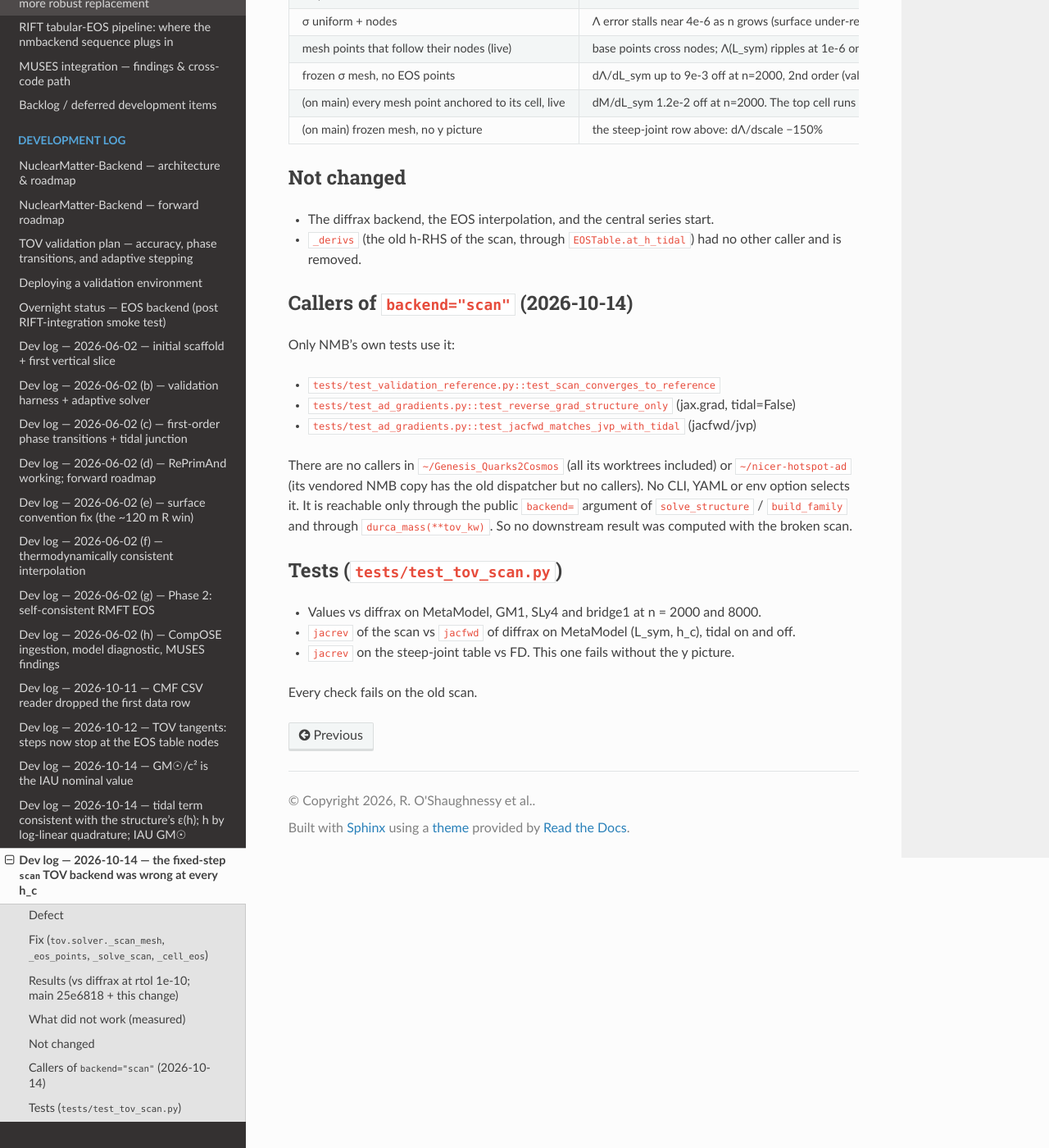
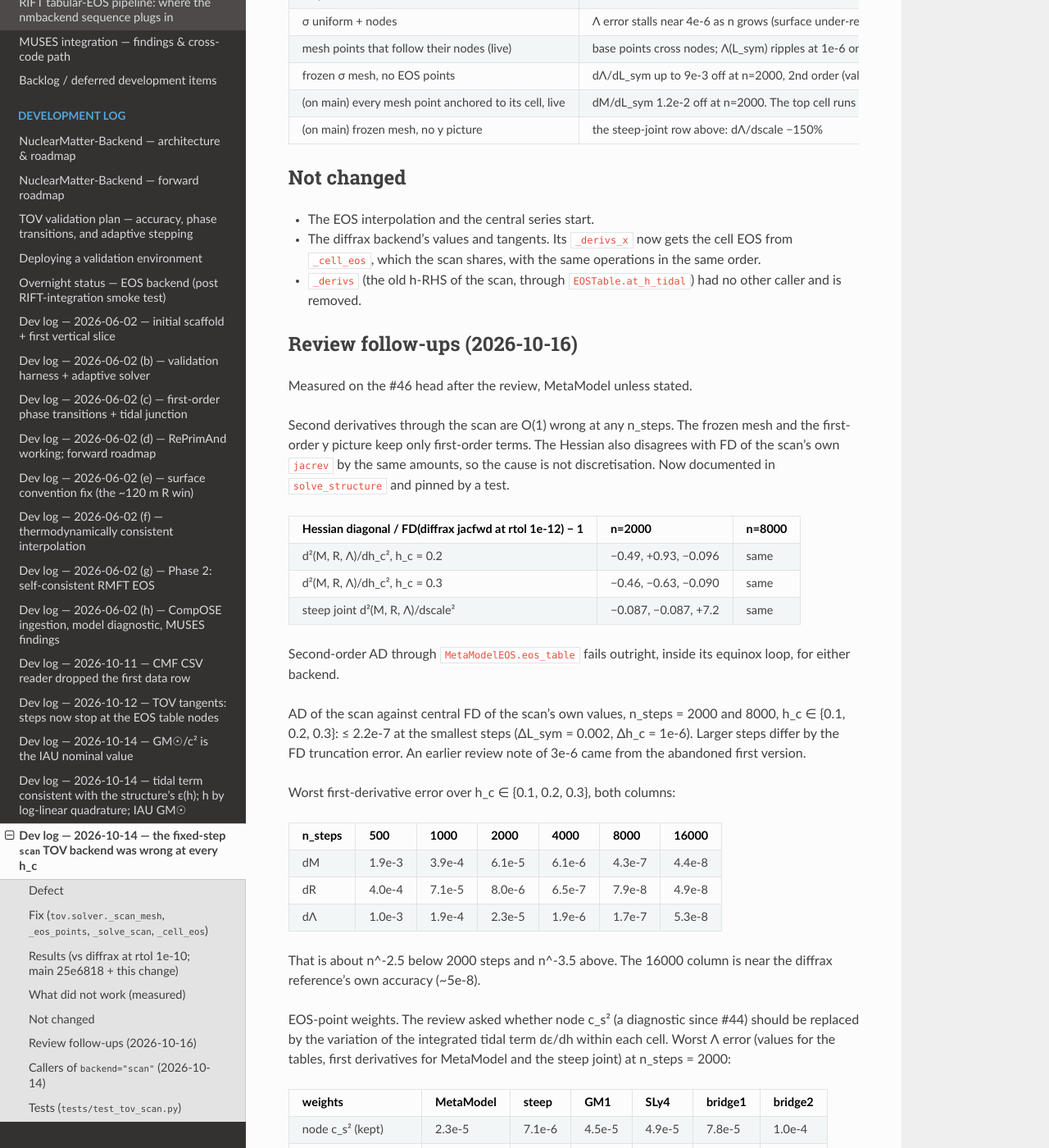
Before and after one commit to oshaughnessy-junior/NuclearMatter-Backend, a Sphinx documentation site: the page built from docs/devlog/2026-10-14-tov-scan-accuracy.md, in a window 1280 px wide and 1400 px high, scrolled down 3005 px. Shown: the whole window at 82% size. Built offline with Sphinx 7.4.7 and the Read the Docs theme 3.1.0, drawn with Linux system fonts in a browser that asks for light colours; some of the changed text lies outside the part shown.

Commit message:
tov scan: address #46 review (docs, reuse, tests, n_steps check)
- document: scan second derivatives O(1) wrong (pinned by a test); AD
  matches FD of the scan to 2.2e-7; cost >= len(table.h) steps; measured
  convergence (values n^-4, first derivatives ~n^-3.5)
- share _cell_eos between _derivs_x and the scan, reuse _shift
  (diffrax values/tangents bit-identical; scan tangents to 1.5e-12)
- tidal=False builds no y-picture arrays; n_steps < 1 raises
- test_scan_converges_to_reference gets an absolute bound (3e-4)
- steep-table test helper loaded by path (any pytest import mode)
- devlog: review follow-ups, incl. EOS-point weights (node cs2 kept)

Co-Authored-By: Claude Opus 5.5 <noreply@anthropic.com>

```diff
--- a/docs/devlog/2026-10-14-tov-scan-accuracy.md
+++ b/docs/devlog/2026-10-14-tov-scan-accuracy.md
@@ -118,9 +118,62 @@ was the C⁰ node c_s² interpolated in h.
 | (on main) frozen mesh, no y picture | the steep-joint row above: dΛ/dscale −150% |
 
 ## Not changed
-- The diffrax backend, the EOS interpolation, and the central series start.
+- The EOS interpolation and the central series start.
+- The diffrax backend's values and tangents.  Its `_derivs_x` now gets the cell
+  EOS from `_cell_eos`, which the scan shares, with the same operations in the
+  same order.
 - `_derivs` (the old h-RHS of the scan, through `EOSTable.at_h_tidal`) had no
   other caller and is removed.
+
+## Review follow-ups (2026-10-16)
+Measured on the #46 head after the review, MetaModel unless stated.
+
+Second derivatives through the scan are O(1) wrong at any n_steps.  The frozen
+mesh and the first-order y picture keep only first-order terms.  The Hessian also
+disagrees with FD of the scan's own `jacrev` by the same amounts, so the cause is
+not discretisation.  Now documented in `solve_structure` and pinned by a test.
+
+| Hessian diagonal / FD(diffrax jacfwd at rtol 1e-12) − 1 | n=2000 | n=8000 |
+|---|---|---|
+| d²(M, R, Λ)/dh_c², h_c = 0.2 | −0.49, +0.93, −0.096 | same |
+| d²(M, R, Λ)/dh_c², h_c = 0.3 | −0.46, −0.63, −0.090 | same |
+| steep joint d²(M, R, Λ)/dscale² | −0.087, −0.087, +7.2 | same |
+
+Second-order AD through `MetaModelEOS.eos_table` fails outright, inside its
+equinox loop, for either backend.
+
+AD of the scan against central FD of the scan's own values, n_steps = 2000 and
+8000, h_c ∈ {0.1, 0.2, 0.3}: ≤ 2.2e-7 at the smallest steps (ΔL_sym = 0.002, Δh_c = 1e-6).
+Larger steps differ by the FD truncation error.  An earlier review note of 3e-6
+came from the abandoned first version.
+
+Worst first-derivative error over h_c ∈ {0.1, 0.2, 0.3}, both columns:
+
+| n_steps | 500 | 1000 | 2000 | 4000 | 8000 | 16000 |
+|---|---|---|---|---|---|---|
+| dM | 1.9e-3 | 3.9e-4 | 6.1e-5 | 6.1e-6 | 4.3e-7 | 4.4e-8 |
+| dR | 4.0e-4 | 7.1e-5 | 8.0e-6 | 6.5e-7 | 7.9e-8 | 4.9e-8 |
+| dΛ | 1.0e-3 | 1.9e-4 | 2.3e-5 | 1.9e-6 | 1.7e-7 | 5.3e-8 |
+
+That is about n^-2.5 below 2000 steps and n^-3.5 above.  The 16000 column is near
+the diffrax reference's own accuracy (~5e-8).
+
+EOS-point weights.  The review asked whether node c_s² (a diagnostic since #44)
+should be replaced by the variation of the integrated tidal term dε/dh within
+each cell.  Worst Λ error (values for the tables, first derivatives for MetaModel
+and the steep joint) at n_steps = 2000:
+
+| weights | MetaModel | steep | GM1 | SLy4 | bridge1 | bridge2 |
+|---|---|---|---|---|---|---|
+| node c_s² (kept) | 2.3e-5 | 7.1e-6 | 4.5e-5 | 4.9e-5 | 7.8e-5 | 1.0e-4 |
+| dε/dh within the cell | 2.3e-5 | 7.1e-6 | 4.5e-5 | 4.9e-5 | 5.5e-4 | 1.0e-3 |
+| both | 2.3e-5 | 7.1e-6 | 4.5e-5 | 4.9e-5 | 9.3e-5 | 2.8e-4 |
+
+The node c_s² weights are never worse, so they stay.
+
+The scan at n_steps = 2000 is 5.7e-5 off the SciPy radius-domain reference in M
+at 0.2 h_max, the same as diffrax (5.6e-5).  `test_scan_converges_to_reference`
+now bounds that at 3e-4; it used to check only that the error decreases.
 
 ## Callers of `backend="scan"` (2026-10-14)
 Only NMB's own tests use it:
@@ -140,5 +193,8 @@ scan.
 - `jacrev` of the scan vs `jacfwd` of diffrax on MetaModel (L_sym, h_c), tidal on
   and off.
 - `jacrev` on the steep-joint table vs FD.  This one fails without the y picture.
+- Second derivatives through the scan are pinned as unsupported.
+- `n_steps < 1` raises.
 
-Every check fails on the old scan.
+The first three fail on the old scan.  `test_scan_converges_to_reference` in
+`tests/test_validation_reference.py` now has an absolute bound.
```
Also changed, not shown: docs/architecture.md (+2 -1 lines), docs/physics.rst (+6 -4 lines), 3 other files.
